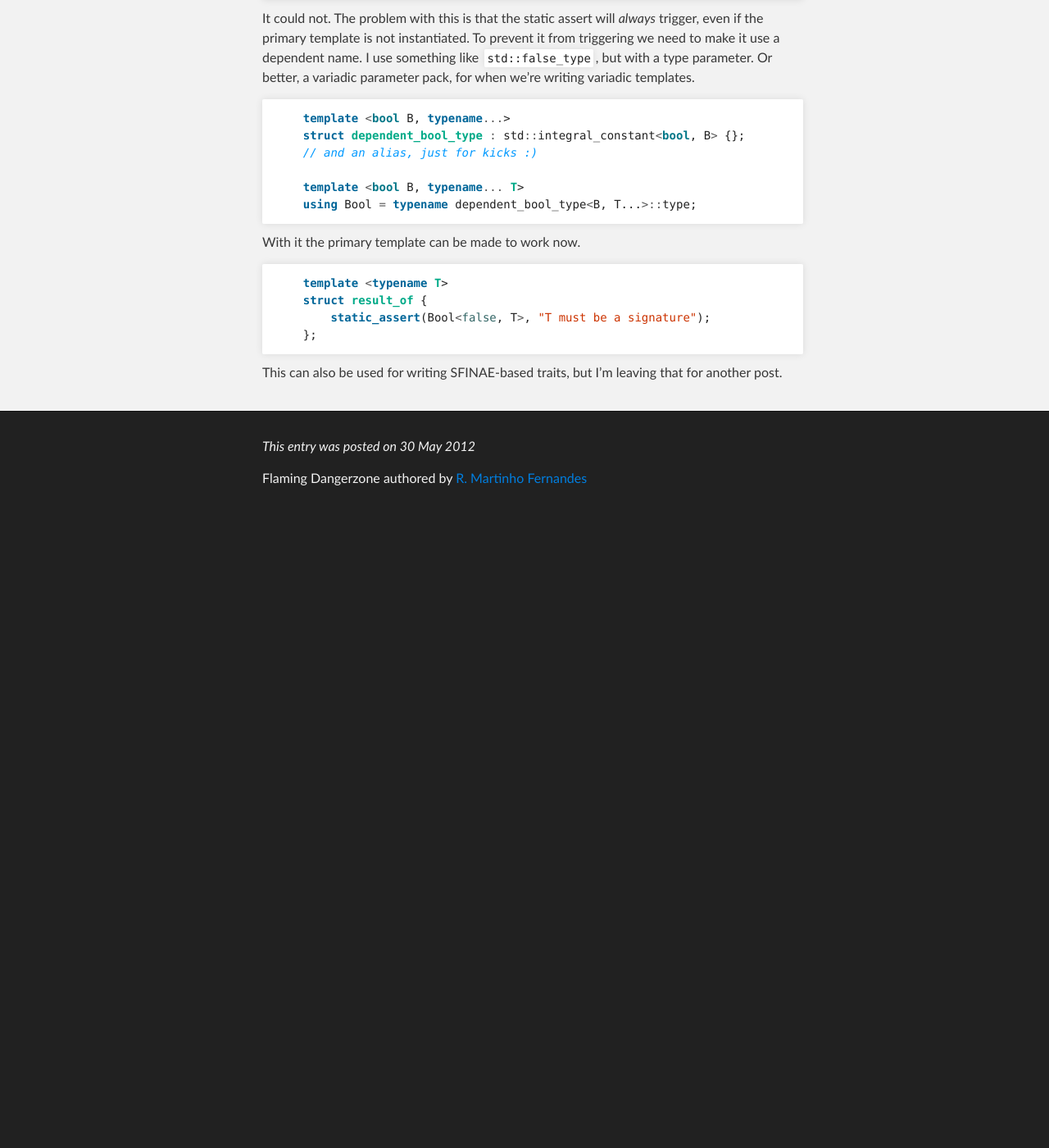
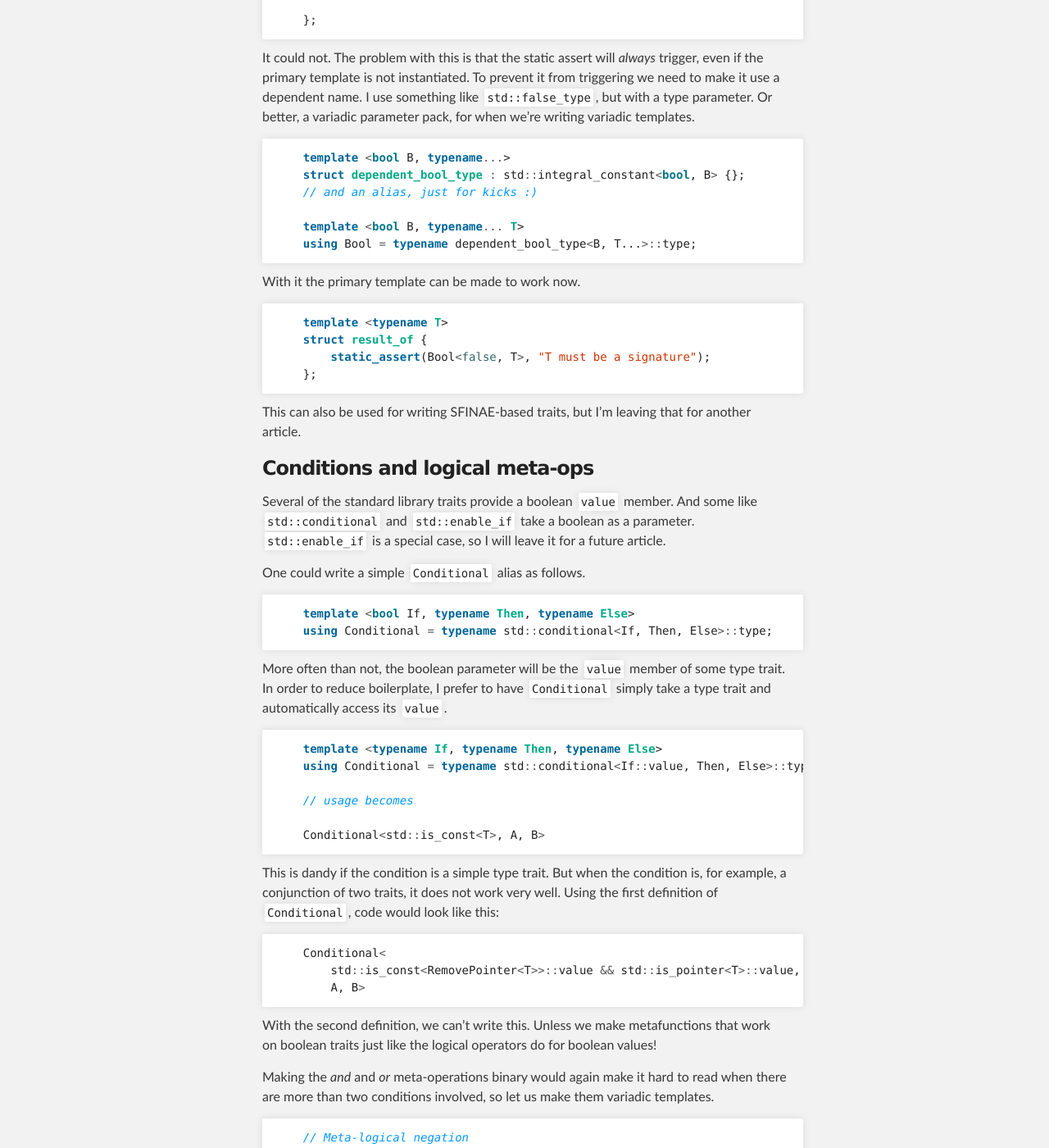
Before and after one commit to rmartinho/flamingdangerzone, a Jekyll site: the page built from _posts/2012-05-30-type-traits-galore.markdown, in a window 1280 px wide and 1400 px high, scrolled down 2268 px. Shown: the whole window at 82% size. Built offline with Jekyll 4.4.1, drawn with Linux system fonts in a browser that asks for light colours; before the commit the page ends 2898 px from its top, so only the background shows below that; some of the changed text lies outside the part shown.

Commit message:
Logical meta-ops

```diff
--- a/_posts/2012-05-30-type-traits-galore.markdown
+++ b/_posts/2012-05-30-type-traits-galore.markdown
@@ -7,7 +7,8 @@
 need compiler magic and thus cannot be reproduced within the language. These
 type traits are very useful, but, at least for me, they still don't cover a lot
 of common uses. This article will cover some of these useful traits that are not
-found in the standard library.
+found in the standard library. Many of them are purely conveniences to make
+template meta-programming constructs easier to build and/or read.
 
 ### Identity metafunction
 
@@ -89,7 +90,7 @@
     // instead of int (&f())[10]
 {% endhighlight %}
 
-And this is already too much talking about nothing.
+And this is already too much talking about constructs that do nothing.
 
 ### Dependent boolean
 
@@ -133,7 +134,73 @@
 {% endhighlight %}
 
 This can also be used for writing SFINAE-based traits, but I'm leaving that for another
-post.
+article.
+
+### Conditions and logical meta-ops
+
+Several of the standard library traits provide a boolean `value` member. And
+some like `std::conditional` and `std::enable_if` take a boolean as a parameter.
+`std::enable_if` is a special case, so I will leave it for a future article.
+
+One could write a simple `Conditional` alias as follows.
+
+{% highlight cpp %}
+    template <bool If, typename Then, typename Else>
+    using Conditional = typename std::conditional<If, Then, Else>::type;
+{% endhighlight %}
+
+More often than not, the boolean parameter will be the `value` member of some
+type trait. In order to reduce boilerplate, I prefer to have `Conditional`
+simply take a type trait and automatically access its `value`.
+
+{% highlight cpp %}
+    template <typename If, typename Then, typename Else>
+    using Conditional = typename std::conditional<If::value, Then, Else>::type;
+
+    // usage becomes
+    Conditional<std::is_const<T>, A, B>
+{% endhighlight %}
+
+This is dandy if the condition is a simple type trait. But when the condition
+is, for example, a conjunction of two traits, it does not work very well. Using
+the first definition of `Conditional`, code would look like this:
+
+{% highlight cpp %}
+    Conditional<
+        std::is_const<RemovePointer<T>>::value && std::is_pointer<T>::value,
+        A, B>
+{% endhighlight %}
+
+With the second definition, we can't write this. Unless we make metafunctions
+that work on boolean traits just like the logical operators do for boolean
+values!
+
+Making the *and* and *or* meta-operations binary would again make it hard to
+read when there are more than two conditions involved, so let us make them
+variadic templates.
+
+{% highlight cpp %}
+    // Meta-logical negation
+    template <typename T>
+    using Not = Bool<!T::value>;
+
+    // Meta-logical disjunction
+    template <typename... T>
+    struct any : Bool<false> {};
+    template <typename Head, typename... Tail>
+    struct any<Head, Tail...> : Conditional<Head, Bool<true>, any<Tail...>> {};
+
+    // Meta-logical conjunction
+    template <typename... T>
+    struct all : Bool<true> {};
+    template <typename Head, typename... Tail>
+    struct all<Head, Tail...> : Conditional<Head, all<Tail...>, Bool<false>> {};
+
+    // And usage looks like this:
+    Conditional<
+        all< std::is_const<RemovePointer<T>>, std::is_pointer<T> >
+        A, B>
+{% endhighlight %}
 
  [mpl-identity]: http://www.boost.org/doc/libs/release/libs/mpl/doc/refmanual/identity.html
  [temporary-array]: http://stackoverflow.com/a/10624677/46642
```
